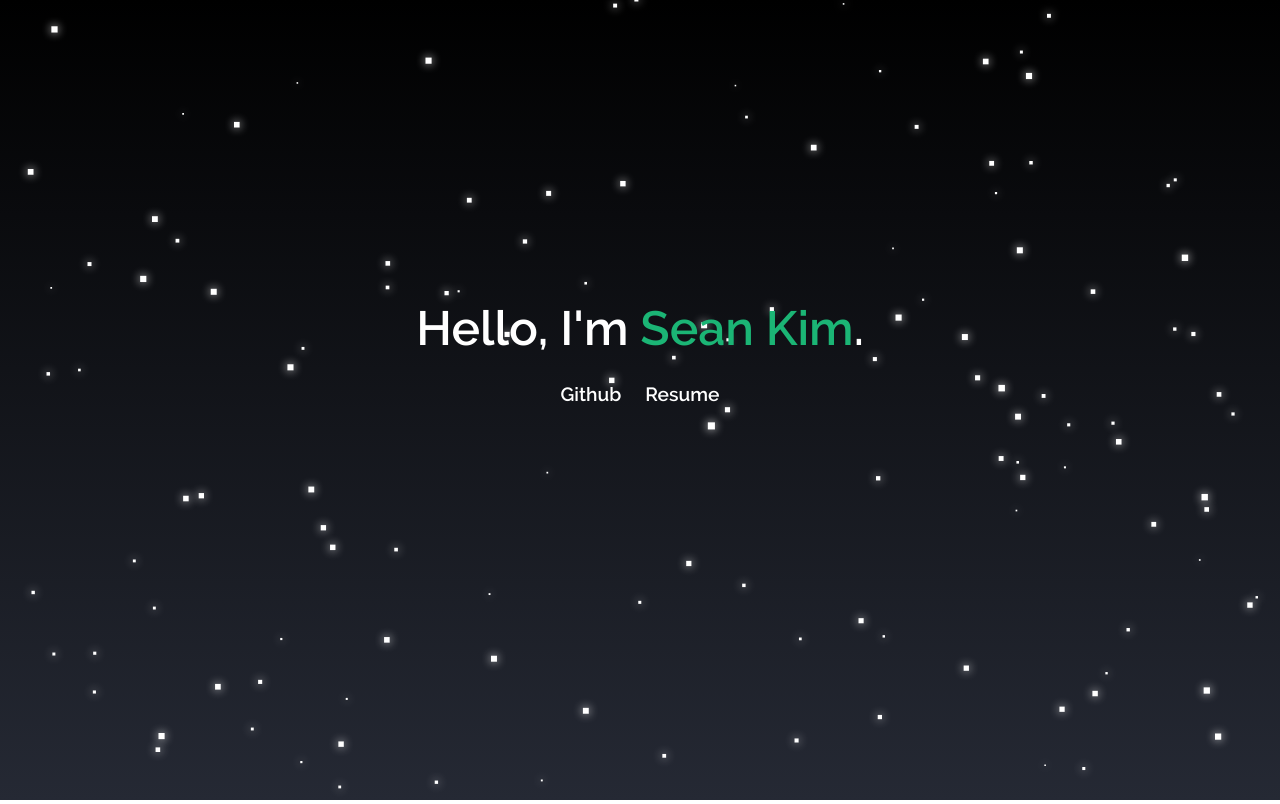
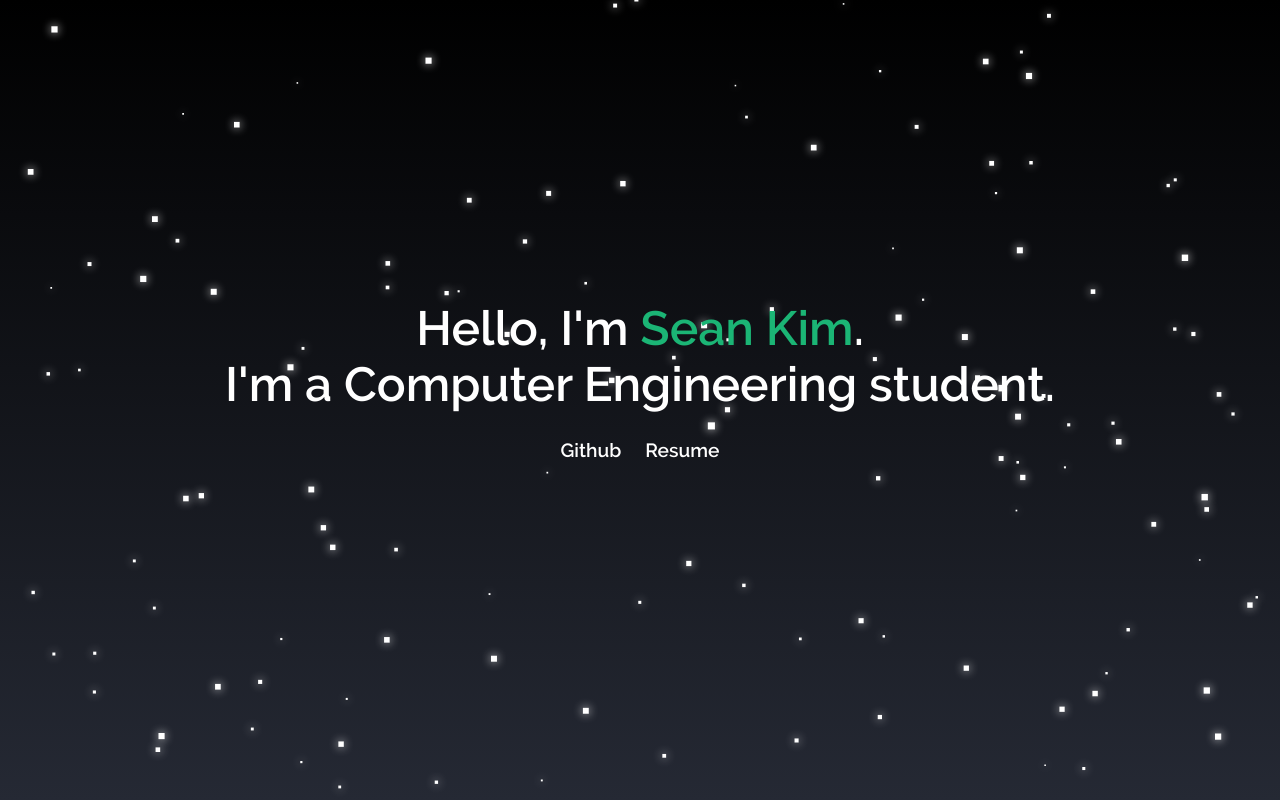
Before and after one commit to SeanKimCC/PersonalWebsite, a React (Create React App) app in the folder personal-web/: page / in a window 1280 px wide. Built offline with nearby package versions, Linux system fonts and the light colour scheme.

Commit message:
changed phrase to include that I'm a CE student

```diff
--- a/personal-web/src/App.js
+++ b/personal-web/src/App.js
@@ -290,7 +290,8 @@ const StarsCanvas = () => {
 function App(){
  return(<div>
      <div className="title-container">
-       <span>Hello, I'm</span><span id="nameTitle"> Sean Kim</span><span>.</span>
+       <span>Hello, I'm</span><span id="nameTitle"> Sean Kim</span>.<span></span><br/>
+       <span>I'm a Computer Engineering student.</span>
        <div className="link-container">
          <a className="main-link" target="_blank" href="https://github.com/SeanKimCC">Github</a>
          <a className="main-link" target="_blank" href={pdf}>Resume</a>
```
